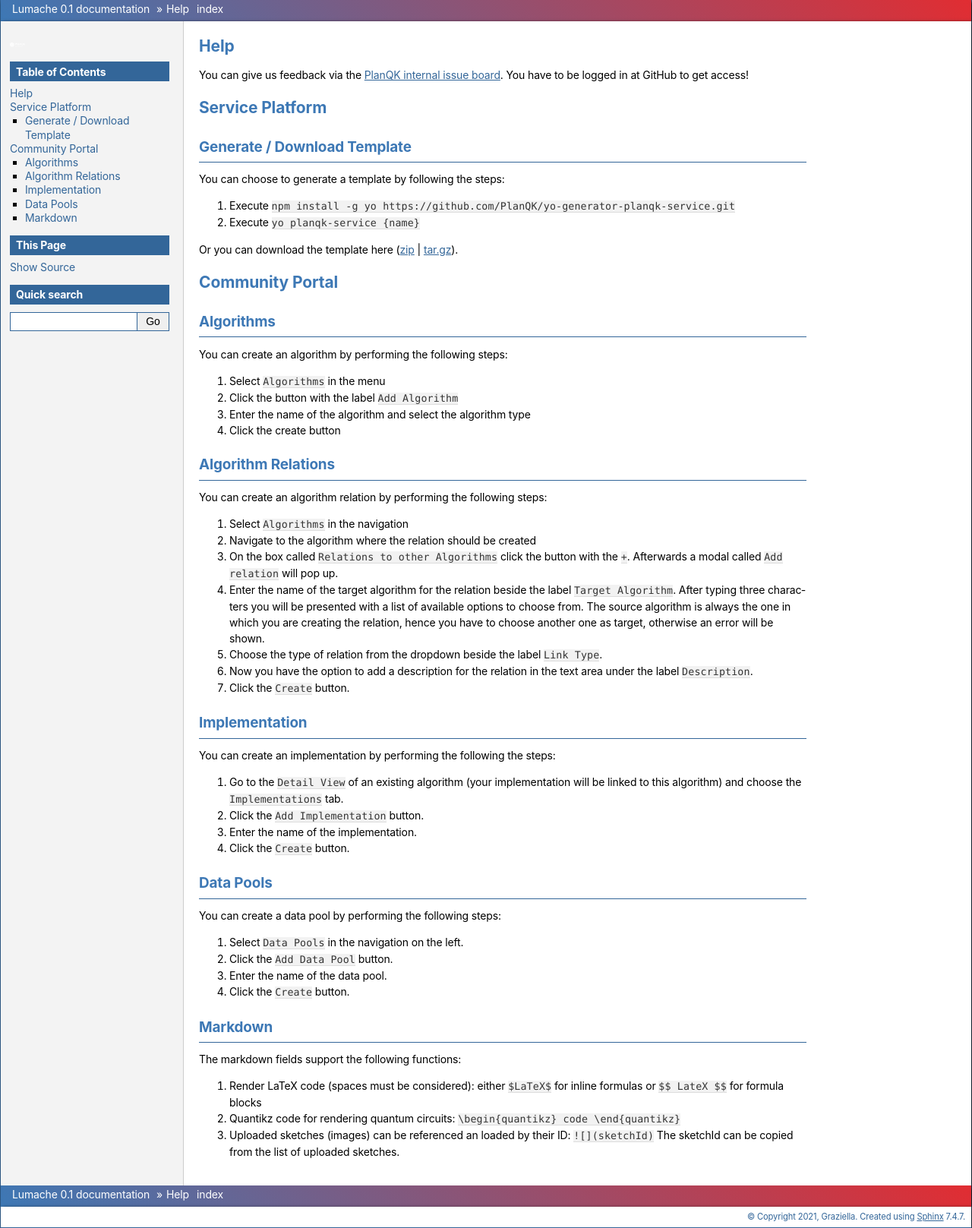
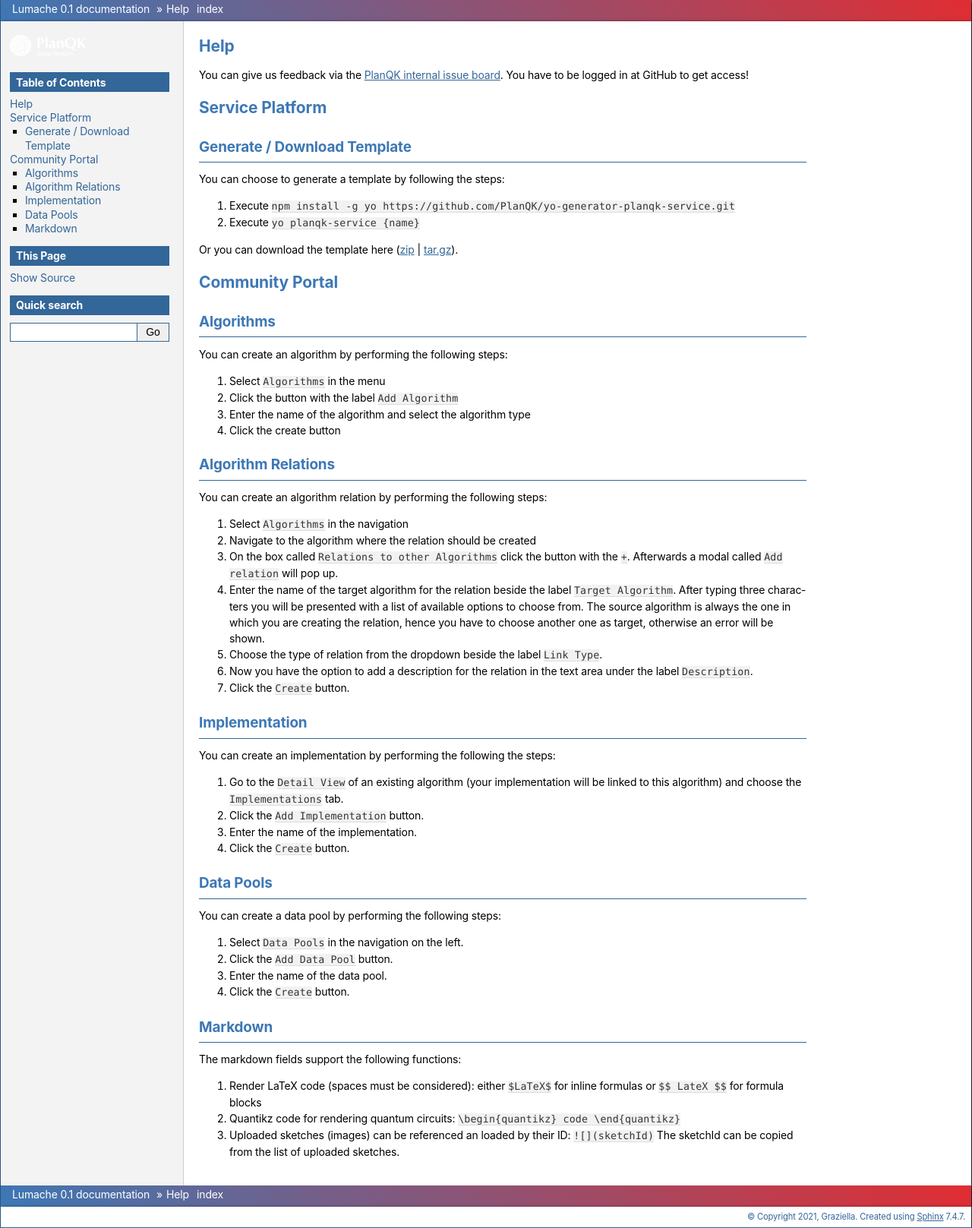
Before and after one commit to PlanQK/planqk-platform-docs, a Sphinx documentation site: the page built from docs/index.rst, in a window 1280 px wide. Shown: the whole page at 76% size. Built offline with Sphinx 7.4.7, drawn with Linux system fonts in a browser that asks for light colours.

Commit message:
test icons

```diff
--- a/_static/css/planqk-styles.css
+++ b/_static/css/planqk-styles.css
@@ -64,7 +64,7 @@ div.related ul {
 }
 
 .logo {
-    width: 20px;
+    width: 100px;
 }
 
 
--- a/docs/conf.py
+++ b/docs/conf.py
@@ -51,6 +51,25 @@ def setup(app):
     app.add_css_file('css/planqk-styles.css')
 
 
+html_theme_options = {
+   "favicons": [
+      {
+         "rel": "icon",
+         "sizes": "16x16",
+         "href": "https://secure.example.com/favicon/favicon-16x16.png",
+      },
+      {
+         "rel": "icon",
+         "sizes": "32x32",
+         "href": "favicon-32x32.png",
+      },
+      {
+         "rel": "apple-touch-icon",
+         "sizes": "180x180",
+         "href": "apple-touch-icon-180x180.png"
+      },
+   ]
+}
 
 import os
 
```
